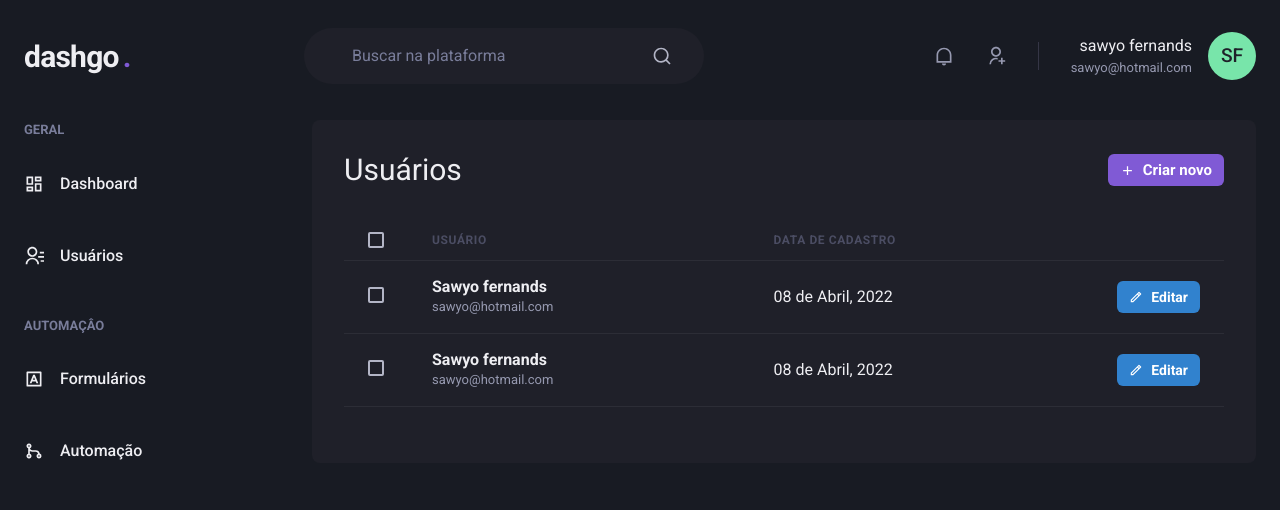
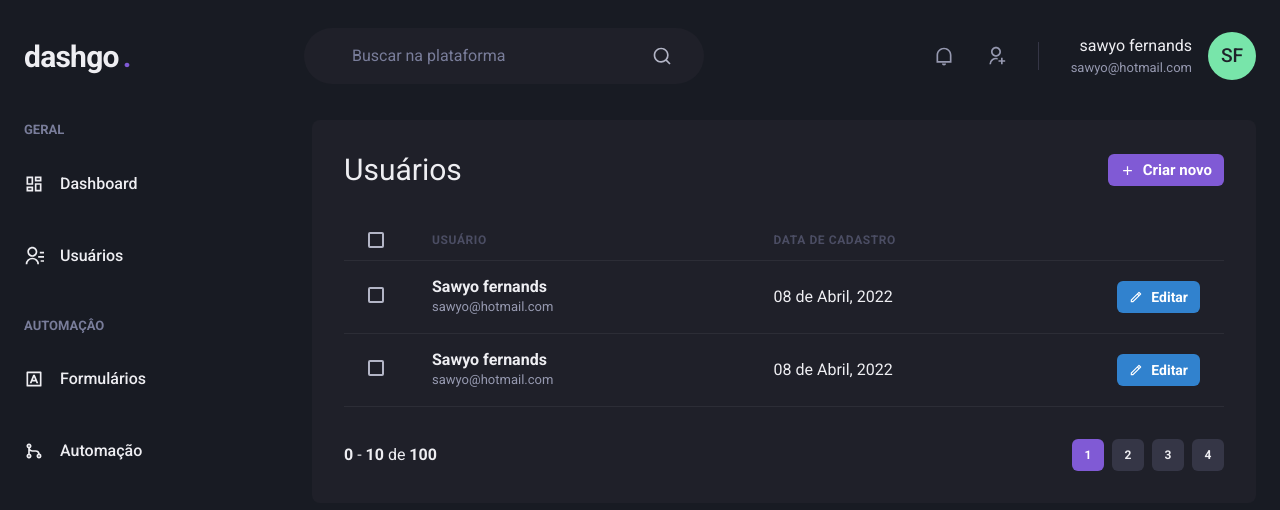
Before and after one commit to Sawyo-Fernands/dashgo, a Next.js app: page /users in a window 1280 px wide. Shown: the top 510 px of the page. Built offline with nearby package versions, Linux system fonts and the light colour scheme.

Commit message:
Componente: Pagination

```diff
--- /dev/null
+++ b/src/components/Pagination.tsx
@@ -0,0 +1,66 @@
+import { Box, Button, Stack } from "@chakra-ui/react";
+
+
+export function Pagination(){
+    return(
+        <Stack
+            direction={"row"}
+            spacing="6"
+            mt="8"
+            justify={"space-between"}
+            align="center"
+        >
+            <Box>
+                <strong>0</strong> - <strong>10</strong> de <strong>100</strong>
+            </Box>
+            <Stack direction="row" spacing="2">
+                <Button
+                    size="sm"
+                    fontSize="xs"
+                    width="4"
+                    colorScheme="purple"
+                    disabled
+                    _disabled={{
+                        bg: "purple.500",
+                        cursor: "default",
+                    }}
+                >
+                    1
+                </Button>
+                <Button
+                    size="sm"
+                    fontSize="xs"
+                    width="4"
+                    bg="gray.700"
+                    _hover={{
+                        bg: "gray.500",
+                    }}
+                >
+                    2
+                </Button>
+                <Button
+                    size="sm"
+                    fontSize="xs"
+                    width="4"
+                    bg="gray.700"
+                    _hover={{
+                        bg: "gray.500",
+                    }}
+                >
+                    3
+                </Button>
+                <Button
+                    size="sm"
+                    fontSize="xs"
+                    width="4"
+                    bg="gray.700"
+                    _hover={{
+                        bg: "gray.500",
+                    }}
+                >
+                    4
+                </Button>
+            </Stack>
+        </Stack>
+    )
+}
--- a/src/pages/users/index.tsx
+++ b/src/pages/users/index.tsx
@@ -1,6 +1,7 @@
 import { Box, Button, Checkbox, Flex, Heading, Icon, Table, Tbody, Td, Text, Th, Thead, Tr } from "@chakra-ui/react";
 import { RiAddLine, RiPencilLine } from "react-icons/ri";
 import { Header } from "../../components/Header";
+import { Pagination } from "../../components/Pagination";
 import { SideBar } from "../../components/Sidebar";
 
 
@@ -81,7 +82,7 @@
 
 
                     </Table>
-
+                <Pagination/>
                 </Box>
             </Flex>
         </Box>
```
